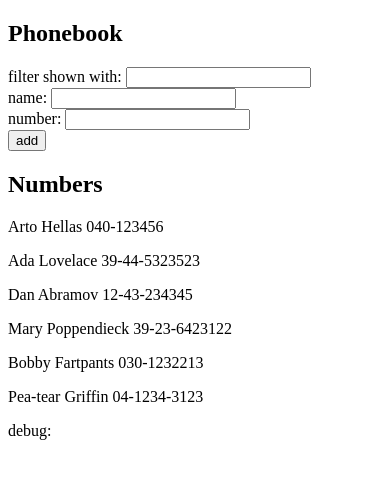
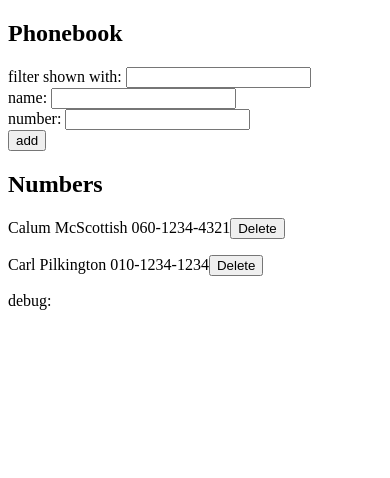
Before and after one commit to hummus-erectus/full-stack-open-lesson-2, a React (Create React App) app in the folder phonebook/: page / in a window 390 px wide. Shown: the top 478 px of the page. Built offline with nearby package versions, Linux system fonts and the light colour scheme; data requests are answered from the project's data file.

Commit message:
Complete 2.14
Make it possible for users to delete entries from the phonebook.

```diff
--- a/phonebook/db.json
+++ b/phonebook/db.json
@@ -1,33 +1,13 @@
 {
   "persons": [
     {
-      "name": "Arto Hellas",
-      "number": "040-123456",
-      "id": 1
-    },
-    {
-      "name": "Ada Lovelace",
-      "number": "39-44-5323523",
-      "id": 2
-    },
-    {
-      "name": "Dan Abramov",
-      "number": "12-43-234345",
-      "id": 3
-    },
-    {
-      "name": "Mary Poppendieck",
-      "number": "39-23-6423122",
-      "id": 4
-    },
-    {
-      "name": "Bobby Fartpants",
-      "number": "030-1232213",
+      "name": "Calum McScottish",
+      "number": "060-1234-4321",
       "id": 5
     },
     {
-      "name": "Pea-tear Griffin",
-      "number": "04-1234-3123",
+      "name": "Carl Pilkington",
+      "number": "010-1234-1234",
       "id": 6
     }
   ]
--- a/phonebook/src/App.js
+++ b/phonebook/src/App.js
@@ -20,7 +20,7 @@ const App = () => {
   }, [])
 
 
-  const addNumber = (e) => {
+  const addNumber = e => {
     e.preventDefault()
 
     if (persons.some(person => person.name === newName)){
@@ -29,7 +29,6 @@ const App = () => {
       const personObject = {
         name: newName,
         number: newNumber,
-        id: persons.length + 1,
       }
 
       personService
@@ -40,7 +39,15 @@ const App = () => {
           setNewNumber('')
         })
     }
+  }
 
+  const deleteNumber = id => {
+    // const person = persons.find(p => p.id === id)
+    personService
+      .deleteObj(id)
+      .then(response => {
+        setPersons(persons.filter(person => person.id !== id))
+      })
   }
 
   return (
@@ -60,6 +67,7 @@ const App = () => {
       <h2>Numbers</h2>
       <Persons
         persons={persons}
+        deleteNumber={deleteNumber}
         searchTerm={searchTerm}
       />
       <div>debug: {newName}</div>
--- a/phonebook/src/components/Person.jsx
+++ b/phonebook/src/components/Person.jsx
@@ -1,7 +1,8 @@
-const Person = ({ person }) => {
+const Person = ({ person, deleteNumber }) => {
     return (
         <p key={person.name}>
             {person.name} {person.number}
+            <button onClick={() => deleteNumber(person.id)}>Delete</button>
         </p>
     )
 }
--- a/phonebook/src/components/Persons.jsx
+++ b/phonebook/src/components/Persons.jsx
@@ -1,12 +1,12 @@
 import Person from "./Person"
 
-const Persons = ({ persons, searchTerm }) => {
+const Persons = ({ persons, searchTerm, deleteNumber }) => {
     return (
         <>
             {persons
                 .filter((person) => person.name.toLowerCase().includes(searchTerm.toLowerCase()))
                 .map((person) => (
-                    <Person key={person.name} person={person} />
+                    <Person key={person.name} deleteNumber={deleteNumber} person={person} />
                 ))
             }
         </>
--- a/phonebook/src/services/persons.js
+++ b/phonebook/src/services/persons.js
@@ -11,4 +11,9 @@ const create = newObject => {
     return request.then(response => response.data)
 }
 
-export default { getAll, create }
+const deleteObj = id => {
+    const request = axios.delete(`${baseUrl}/${id}`)
+    return request.then(response => response.data)
+}
+
+export default { getAll, create, deleteObj }
```
